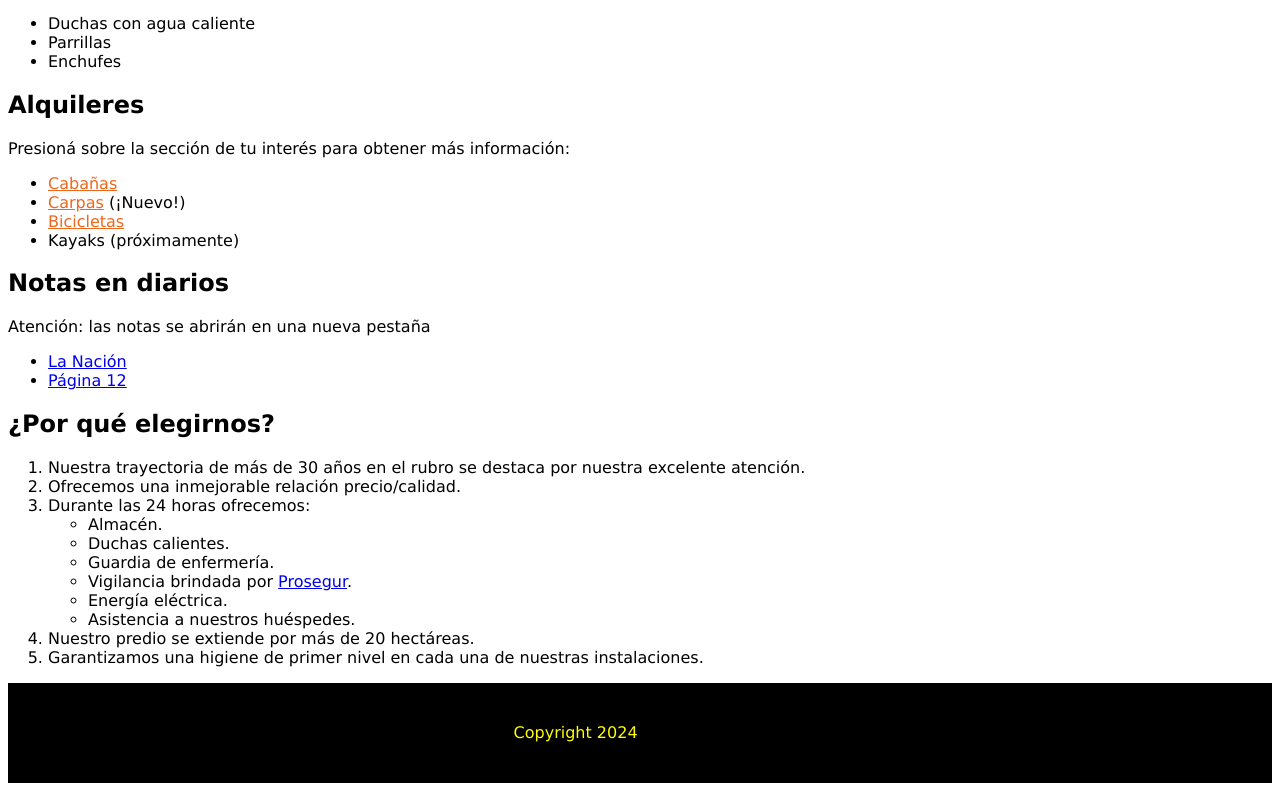
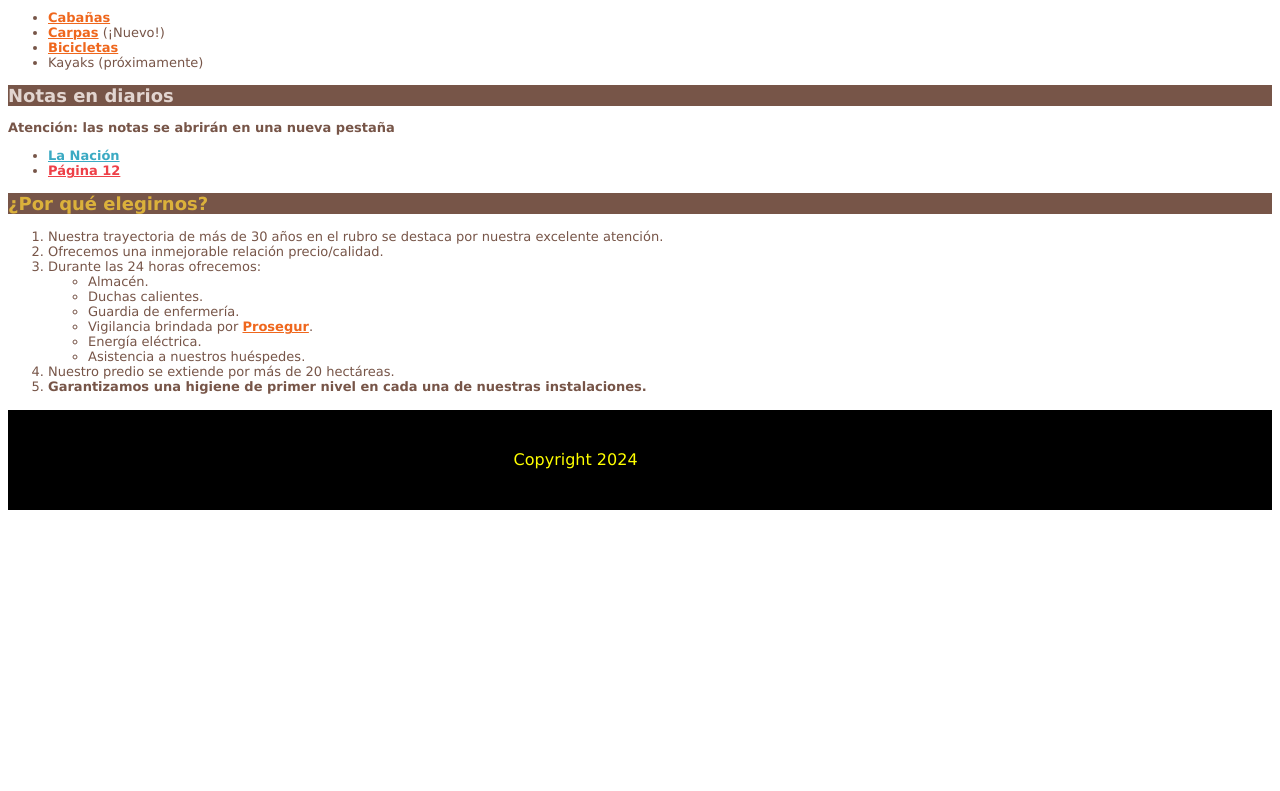
Before and after one commit to ianfranfn/desafio-08, a website built with Vite: page index.html in a window 1280 px wide. Shown: the part 630-1421 px from the top of the page. After the commit the page ends 1148 px from the top, so only its background shows below. Built offline with nearby package versions, Linux system fonts and the light colour scheme.

Commit message:
Finalizacion del desafio, actualizacion del README y detalles en el CSS

```diff
--- a/index.html
+++ b/index.html
@@ -10,10 +10,10 @@
     <header>
   <img class="imag" src="/imgs/camping-la-cumbre.webp" alt="Imagen del camping La Cumbre">
 
-    <p><a class="links up" href="">¿Cómo llegar?</a> -</p>
-    <p><a class="links up" href="">Tarifas</a> -</p>
-    <p><a class="links up" href="">Descuentos</a> -</p>
-    <a class="links up" href="">Medios de contacto</a>
+    <p class="up"><a class="links bold" id="links-up" href="">¿Cómo llegar?</a> -</p>
+    <p class="up"><a class="links bold" id="links-up" href="">Tarifas</a> -</p>
+    <p class="up"><a class="links bold" id="links-up" href="">Descuentos</a> -</p>
+    <a class="links bold" id="links-up" href="">Medios de contacto</a>
 
 </header>
 
@@ -22,7 +22,7 @@
 
   <h2>Instalaciones</h2>
 
-  <ul>
+  <ul class="size">
     <li class="bold">Duchas con agua caliente</li>
     <li>Parrillas</li>
     <li>Enchufes</li>
@@ -30,27 +30,27 @@
 
   <h2>Alquileres</h2>
 
-  <p>Presioná sobre la sección de tu interés para obtener más información:</p>
+  <p class="size">Presioná sobre la sección de tu interés para obtener más información:</p>
 
-  <ul>
-    <li><a class="links" target="_blank" href="">Cabañas</a></li>
-    <li><a class="links" target="_blank" href="">Carpas</a> (¡Nuevo!)</li>
-    <li><a class="links" target="_blank" href="">Bicicletas</a></li>
+  <ul class="size">
+    <li><a class="bold links" target="_blank" href="">Cabañas</a></li>
+    <li><a class="bold links" target="_blank" href="">Carpas</a> (¡Nuevo!)</li>
+    <li><a class="bold links" target="_blank" href="">Bicicletas</a></li>
     <li>Kayaks (próximamente)</li>
   </ul>
 
   <h2>Notas en diarios</h2>
 
-  <p class="bold">Atención: las notas se abrirán en una nueva pestaña</p>
+  <p class="size bold">Atención: las notas se abrirán en una nueva pestaña</p>
 
-  <ul>
-    <li><a target="_blank" href="https://www.lanacion.com.ar/">La Nación</a></li>
-    <li><a target="_blank" href="https://www.pagina12.com.ar/">Página 12</a></li>
+  <ul class="size">
+    <li><a class="bold" id="azul" target="_blank" href="https://www.lanacion.com.ar/">La Nación</a></li>
+    <li><a class="bold" id="rojo" target="_blank" href="https://www.pagina12.com.ar/">Página 12</a></li>
   </ul>
 
   <h2 id="ult-h2">¿Por qué elegirnos?</h2>
 
-  <ol>
+  <ol class="size">
     <li>Nuestra trayectoria de más de 30 años en el rubro se destaca por nuestra excelente atención.</li>
     <li>Ofrecemos una inmejorable relación precio/calidad.</li>
     <li>Durante las 24 horas ofrecemos:
@@ -58,19 +58,20 @@
         <li>Almacén.</li>
         <li>Duchas calientes.</li>
         <li>Guardia de enfermería.</li>
-        <li>Vigilancia brindada por <a target="_blank" href="https://www.prosegur.com/">Prosegur</a>.</li>
+        <li>Vigilancia brindada por <a class="bold links" target="_blank" href="https://www.prosegur.com/">Prosegur</a>.</li>
         <li>Energía eléctrica.</li>
         <li>Asistencia a nuestros huéspedes.</li>
       </ul>
     </li>
     <li>Nuestro predio se extiende por más de 20 hectáreas.</li>
-    <li class="bold">Garantizamos una higiene de primer nivel en cada una de nuestras instalaciones.</li>
+    <li><div  class="bold">Garantizamos una higiene de primer nivel en cada una de nuestras instalaciones.</div></li>
   </ol>
 </main>
 
-<footer id="footer">
+<footer>
   <p id="p-footer">Copyright 2024</p>
 </footer>
+
   <script type="module" src="/main.js"></script>
 </body>
 </html>
--- a/style.css
+++ b/style.css
@@ -1,25 +1,52 @@
 body {
     font-family: Verdana, Arial, sans-serif;
+    color: #775548;
 }
 
 .imag {
     width: 100%;
-    max-width: 100%;
 }
 
 .up {
-    display: inline-block;
+    display: inline;
+}
+
+.size {
+    font-size: 13px;
+}
+
+#links-up {
+    font-size: 20px;
 }
 
 .links {
     color: #ef671d;
 }
 
+h2 {
+    width: 100%;
+    font-size: 18px;
+    background-color: #775548;
+    color: #e2d5d0;
+}
 
+.bold {
+    font-weight: bold;
+}
 
+#azul {
+    color: #3baac3;
+}
 
+#rojo {
+    color: #ee4048;
+}
 
-#footer {
+#ult-h2 {
+    color: #dbb13b;
+}
+
+footer {
     background-color: black;
     height: 100px;
     color: yellow;
```
Also changed, not shown: README.md.
